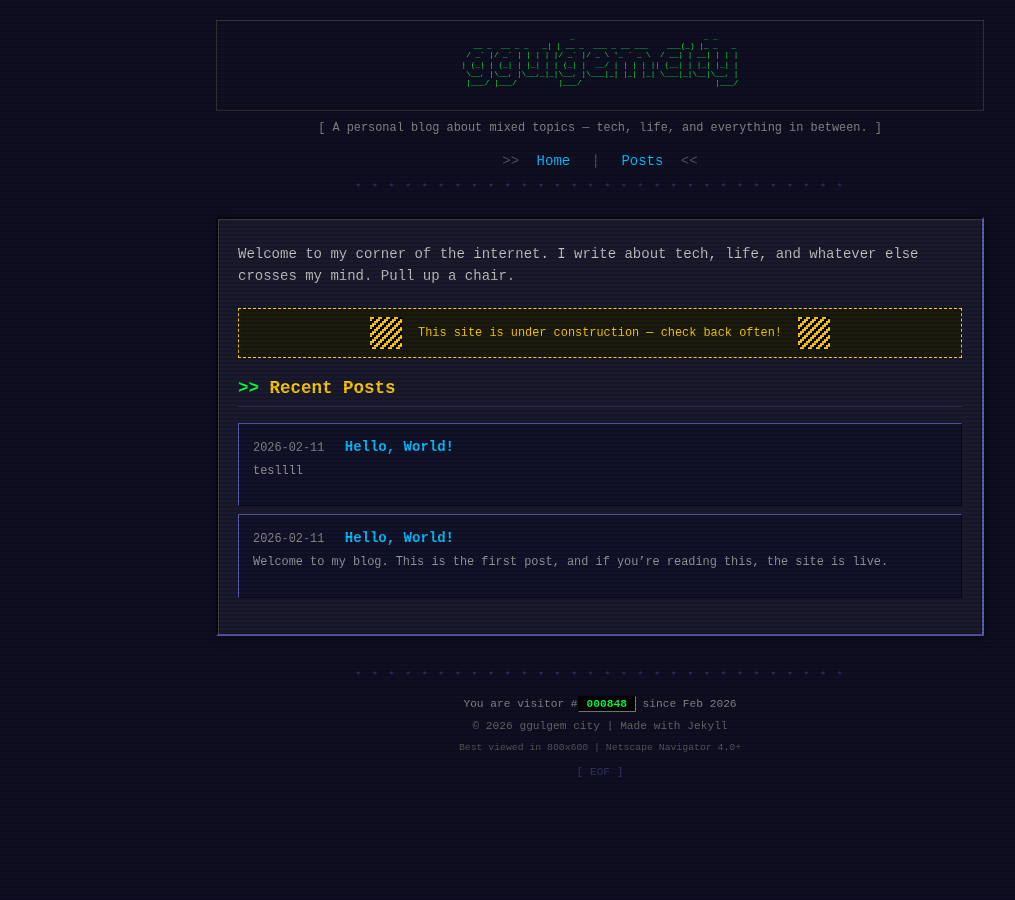
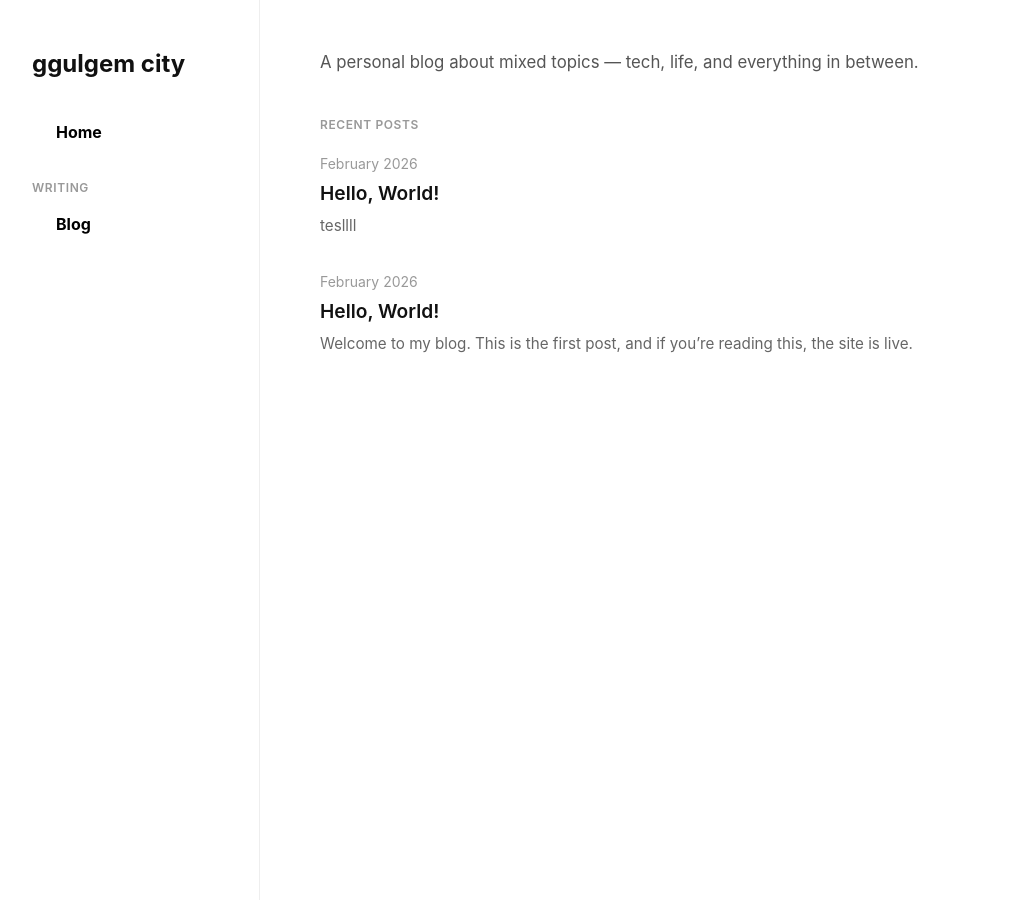
Before and after one commit to bennjung/myblog, a Jekyll site: the page built from index.html, in a window 1280 px wide. Shown: the whole page, without its empty margins (40-1055 px from the left). Built offline with Jekyll 4.4.1, drawn with Linux system fonts in a browser that asks for light colours.

Commit message:
Redesign blog UI to minimal sidebar layout
Replace retro Y2K dark theme with clean white minimal design featuring
left sidebar navigation and right content area.

Co-Authored-By: Claude Opus 4.6 <noreply@anthropic.com>

```diff
--- a/_includes/footer.html
+++ /dev/null
@@ -1,31 +0,0 @@
-<footer class="site-footer">
-  <div class="footer-rule">* * * * * * * * * * * * * * * * * * * * * * * * * * * * * *</div>
-  <div class="footer-inner">
-    <p class="visitor-counter">
-      You are visitor #<span class="counter-num" id="visitorCount">000847</span> since Feb 2026
-    </p>
-    <p class="footer-meta">
-      &copy; {{ site.time | date: '%Y' }} ggulgem city | Made with Jekyll
-    </p>
-    <p class="best-viewed">
-      Best viewed in 800x600 | Netscape Navigator 4.0+
-    </p>
-    <p class="footer-ascii">[ EOF ]</p>
-  </div>
-</footer>
-
-<script>
-  // Fake visitor counter that increments on each visit
-  (function() {
-    var count = localStorage.getItem('visitorCount');
-    if (!count) {
-      count = 847;
-    }
-    count = parseInt(count) + 1;
-    localStorage.setItem('visitorCount', count);
-    var el = document.getElementById('visitorCount');
-    if (el) {
-      el.textContent = String(count).padStart(6, '0');
-    }
-  })();
-</script>
--- a/_includes/header.html
+++ b/_includes/header.html
@@ -1,21 +1,26 @@
-<header class="site-header">
-  <div class="header-inner">
-    <pre class="ascii-title">
-                   _                            _ _
-  __ _  __ _ _   _| | __ _  ___ _ __ ___    ___(_) |_ _   _
- / _` |/ _` | | | | |/ _` |/ _ \ '_ ` _ \  / __| | __| | | |
-| (_| | (_| | |_| | | (_| |  __/ | | | | || (__| | |_| |_| |
- \__, |\__, |\__,_|_|\__, |\___|_| |_| |_| \___|_|\__|\__, |
- |___/ |___/         |___/                             |___/
-    </pre>
-    <p class="tagline">[ {{ site.description }} ]</p>
-    <nav class="main-nav">
-      <span class="nav-decoration">&gt;&gt;</span>
-      <a href="{{ '/' | relative_url }}">Home</a>
-      <span class="nav-separator">|</span>
-      <a href="{{ '/' | relative_url }}#posts">Posts</a>
-      <span class="nav-decoration">&lt;&lt;</span>
-    </nav>
-  </div>
-  <div class="header-rule">* * * * * * * * * * * * * * * * * * * * * * * * * * * * * *</div>
-</header>
+<aside class="sidebar" id="sidebar">
+  <a href="{{ '/' | relative_url }}" class="site-title">{{ site.title }}</a>
+
+  <button class="menu-toggle" id="menuToggle" aria-label="Toggle menu">&#9776;</button>
+
+  <nav>
+    <ul class="sidebar-nav">
+      <li><a href="{{ '/' | relative_url }}" {% if page.url == '/' %}class="active"{% endif %}>Home</a></li>
+    </ul>
+
+    <p class="nav-section-label">Writing</p>
+    <ul class="sidebar-nav">
+      <li><a href="{{ '/' | relative_url }}#posts" {% if page.url == '/' %}class="active"{% endif %}>Blog</a></li>
+      {% assign categories = site.posts | map: "categories" | flatten | uniq | sort %}
+      {% for category in categories %}
+      <li><a href="{{ '/' | relative_url }}#posts">{{ category }}</a></li>
+      {% endfor %}
+    </ul>
+  </nav>
+</aside>
+
+<script>
+  document.getElementById('menuToggle').addEventListener('click', function() {
+    document.getElementById('sidebar').classList.toggle('open');
+  });
+</script>
--- a/_layouts/default.html
+++ b/_layouts/default.html
@@ -5,17 +5,15 @@
   <meta name="viewport" content="width=device-width, initial-scale=1.0">
   <meta name="description" content="{{ site.description }}">
   <meta name="generator" content="Jekyll">
-  <title>{% if page.title %}{{ page.title }} | {% endif %}{{ site.title }}</title>
+  <title>{% if page.title and page.title != "Home" %}{{ page.title }} | {% endif %}{{ site.title }}</title>
   <link rel="stylesheet" href="{{ '/assets/css/style.css' | relative_url }}">
 </head>
 <body>
-  <div class="scanlines"></div>
-  <div class="container">
+  <div class="site-wrapper">
     {% include header.html %}
-    <main class="content-panel">
+    <main class="main-content">
       {{ content }}
     </main>
-    {% include footer.html %}
   </div>
 </body>
 </html>
--- a/assets/css/style.css
+++ b/assets/css/style.css
@@ -1,6 +1,5 @@
 /* ============================================
-   RETRO Y2K STYLESHEET
-   Best viewed in 800x600
+   MINIMAL BLOG STYLESHEET
    ============================================ */
 
 /* --- Reset --- */
@@ -12,213 +11,214 @@
 
 /* --- Base --- */
 html {
-  font-size: 14px;
+  font-size: 16px;
   scroll-behavior: smooth;
 }
 
 body {
-  font-family: "Courier New", Courier, monospace;
-  background-color: #0f0f23;
-  color: #c0c0c0;
-  line-height: 1.6;
+  font-family: -apple-system, BlinkMacSystemFont, "Segoe UI", Helvetica, Arial, sans-serif;
+  background-color: #fff;
+  color: #333;
+  line-height: 1.7;
   min-height: 100vh;
 }
 
-/* --- CRT Scanline Overlay --- */
-.scanlines {
-  pointer-events: none;
-  position: fixed;
-  top: 0;
-  left: 0;
-  width: 100%;
-  height: 100%;
-  z-index: 9999;
-  background: repeating-linear-gradient(
-    to bottom,
-    transparent,
-    transparent 2px,
-    rgba(0, 0, 0, 0.15) 2px,
-    rgba(0, 0, 0, 0.15) 4px
-  );
+/* --- Layout --- */
+.site-wrapper {
+  display: flex;
+  min-height: 100vh;
+  max-width: 1200px;
+  margin: 0 auto;
 }
 
-/* --- Container --- */
-.container {
-  max-width: 800px;
-  margin: 0 auto;
-  padding: 20px 16px;
+/* --- Sidebar --- */
+.sidebar {
+  width: 260px;
+  flex-shrink: 0;
+  padding: 48px 40px 48px 32px;
+  position: sticky;
+  top: 0;
+  height: 100vh;
+  overflow-y: auto;
+  border-right: 1px solid #eee;
 }
 
-/* --- Header --- */
-.site-header {
-  text-align: center;
-  margin-bottom: 20px;
+.site-title {
+  font-size: 1.5rem;
+  font-weight: 700;
+  color: #111;
+  text-decoration: none;
+  display: block;
+  margin-bottom: 40px;
+  line-height: 1.3;
 }
 
-.ascii-title {
-  color: #00ff41;
-  font-size: 0.55rem;
-  line-height: 1.2;
-  overflow-x: auto;
-  white-space: pre;
+.site-title:hover {
+  color: #111;
+}
+
+.sidebar-nav {
+  list-style: none;
+  margin-bottom: 32px;
+}
+
+.sidebar-nav li {
   margin-bottom: 8px;
 }
 
-.tagline {
-  color: #888;
-  font-size: 0.85rem;
-  margin-bottom: 12px;
+.sidebar-nav a {
+  color: #333;
+  text-decoration: none;
+  font-size: 1rem;
+  font-weight: 500;
+  transition: color 0.15s;
 }
 
-.main-nav {
-  margin-bottom: 8px;
+.sidebar-nav a:hover {
+  color: #000;
 }
 
-.main-nav a {
-  color: #00bfff;
-  text-decoration: none;
-  padding: 2px 8px;
-  border: 1px solid transparent;
+.sidebar-nav a.active {
+  font-weight: 700;
+  color: #000;
 }
 
-.main-nav a:hover {
-  color: #ff6600;
-  text-decoration: underline;
-  border-color: #ff6600;
+.nav-section-label {
+  font-size: 0.75rem;
+  font-weight: 600;
+  color: #999;
+  text-transform: uppercase;
+  letter-spacing: 0.05em;
+  margin-bottom: 12px;
+  margin-top: 8px;
 }
 
-.nav-separator {
-  color: #555;
-  margin: 0 4px;
-}
-
-.nav-decoration {
-  color: #555;
-}
-
-.header-rule {
-  color: #333366;
-  font-size: 0.75rem;
-  letter-spacing: 2px;
-  overflow: hidden;
-}
-
-/* --- Content Panel --- */
-.content-panel {
-  border: 2px solid #333366;
-  border-style: inset;
-  background-color: #1a1a2e;
-  padding: 24px 20px;
-  margin-bottom: 20px;
-  box-shadow:
-    inset 1px 1px 0 #444,
-    inset -1px -1px 0 #111,
-    2px 2px 8px rgba(0, 0, 0, 0.5);
+/* --- Main Content --- */
+.main-content {
+  flex: 1;
+  min-width: 0;
+  padding: 48px 40px 48px 60px;
+  max-width: 720px;
 }
 
 /* --- Typography --- */
 h1, h2, h3, h4 {
-  color: #ffcc00;
-  font-weight: bold;
+  color: #111;
+  font-weight: 700;
+  line-height: 1.3;
+}
+
+h1 {
+  font-size: 1.75rem;
+  margin-bottom: 8px;
+}
+
+h2 {
+  font-size: 1.35rem;
   margin-bottom: 12px;
 }
 
-h1 { font-size: 1.5rem; }
-h2 { font-size: 1.25rem; }
-h3 { font-size: 1.1rem; }
+h3 {
+  font-size: 1.15rem;
+  margin-bottom: 10px;
+}
 
 p {
-  margin-bottom: 12px;
+  margin-bottom: 24px;
+  font-size: 1.05rem;
+  color: #333;
 }
 
 a {
-  color: #00bfff;
+  color: #333;
   text-decoration: underline;
 }
 
 a:hover {
-  color: #ff6600;
-}
-
-a:visited {
-  color: #9a7dd8;
+  color: #000;
 }
 
 strong {
-  color: #e0e0e0;
+  font-weight: 700;
+  color: #111;
+}
+
+em {
+  font-style: italic;
 }
 
 code {
-  background-color: #0f0f23;
-  color: #00ff41;
-  padding: 1px 6px;
-  border: 1px solid #333;
+  background-color: #f5f5f5;
+  color: #333;
+  padding: 2px 6px;
+  border-radius: 3px;
   font-size: 0.9em;
+  font-family: "SFMono-Regular", Consolas, "Liberation Mono", Menlo, monospace;
 }
 
 pre {
-  background-color: #0f0f23;
-  border: 1px solid #333;
-  padding: 12px;
+  background-color: #f5f5f5;
+  padding: 16px;
   overflow-x: auto;
-  margin-bottom: 12px;
+  margin-bottom: 24px;
+  border-radius: 4px;
+  line-height: 1.5;
 }
 
 pre code {
-  border: none;
+  background: none;
   padding: 0;
+  border-radius: 0;
 }
 
 blockquote {
-  border-left: 3px solid #333366;
-  padding-left: 12px;
-  color: #999;
-  margin-bottom: 12px;
+  border-left: 3px solid #ddd;
+  padding-left: 16px;
+  color: #666;
+  margin-bottom: 24px;
   font-style: italic;
 }
 
 ul, ol {
-  margin-left: 20px;
-  margin-bottom: 12px;
+  margin-left: 24px;
+  margin-bottom: 24px;
 }
 
 li {
-  margin-bottom: 4px;
+  margin-bottom: 6px;
 }
 
 hr {
   border: none;
-  border-top: 1px dashed #333366;
-  margin: 20px 0;
+  border-top: 1px solid #eee;
+  margin: 32px 0;
 }
 
 img {
   max-width: 100%;
   height: auto;
-  border: 2px solid #333366;
-  image-rendering: pixelated;
 }
 
 /* --- Home Page --- */
 .home-intro {
-  margin-bottom: 20px;
+  margin-bottom: 40px;
 }
 
 .home-intro .intro-text {
-  color: #c0c0c0;
+  font-size: 1.05rem;
+  color: #555;
+  line-height: 1.7;
 }
 
 .section-heading {
-  color: #ffcc00;
-  font-size: 1.25rem;
-  margin-bottom: 16px;
-  padding-bottom: 4px;
-  border-bottom: 1px solid #333366;
-}
-
-.section-heading::before {
-  content: ">> ";
-  color: #00ff41;
+  font-size: 0.75rem;
+  font-weight: 600;
+  color: #999;
+  text-transform: uppercase;
+  letter-spacing: 0.05em;
+  margin-bottom: 20px;
+  padding-bottom: 0;
+  border-bottom: none;
 }
 
 /* --- Post Listing --- */
@@ -228,234 +228,176 @@ img {
 }
 
 .post-list-item {
-  border: 1px solid #333366;
-  border-style: outset;
-  padding: 12px 14px;
-  margin-bottom: 8px;
-  background-color: #12122a;
-  transition: border-color 0.2s;
-}
-
-.post-list-item:hover {
-  border-color: #00bfff;
-  background-color: #1a1a35;
+  margin-bottom: 32px;
 }
 
 .post-list-date {
-  color: #888;
-  font-size: 0.85rem;
-  margin-right: 12px;
-  white-space: nowrap;
+  color: #999;
+  font-size: 0.875rem;
+  display: block;
+  margin-bottom: 4px;
 }
 
 .post-list-link {
-  color: #00bfff;
+  color: #111;
   text-decoration: none;
-  font-weight: bold;
+  font-size: 1.2rem;
+  font-weight: 600;
+  line-height: 1.4;
 }
 
 .post-list-link:hover {
-  color: #ff6600;
-  text-decoration: underline;
+  color: #555;
 }
 
 .post-list-excerpt {
-  color: #999;
-  font-size: 0.85rem;
-  margin-top: 4px;
+  color: #666;
+  font-size: 0.95rem;
+  margin-top: 6px;
+  line-height: 1.6;
 }
 
 .no-posts {
-  color: #666;
+  color: #999;
   font-style: italic;
 }
 
 /* --- Single Post --- */
 .post-header {
-  margin-bottom: 20px;
+  margin-bottom: 40px;
 }
 
 .post-title {
-  color: #ffcc00;
-  font-size: 1.5rem;
+  color: #111;
+  font-size: 1.75rem;
+  font-weight: 700;
   margin-bottom: 8px;
+  line-height: 1.3;
 }
 
 .post-meta {
-  color: #888;
-  font-size: 0.85rem;
-}
-
-.meta-label {
-  color: #00ff41;
-}
-
-.meta-sep {
-  color: #555;
-  margin: 0 6px;
-}
-
-.post-rule {
-  color: #333366;
-  font-size: 0.85rem;
-  margin: 12px 0;
+  color: #999;
+  font-size: 0.9rem;
 }
 
 .post-content {
-  margin-bottom: 24px;
+  margin-bottom: 40px;
 }
 
 .post-content h2 {
-  margin-top: 24px;
+  margin-top: 36px;
 }
 
 .post-content h3 {
-  margin-top: 20px;
+  margin-top: 28px;
 }
 
 .post-footer {
-  margin-top: 20px;
+  margin-top: 40px;
+  padding-top: 24px;
+  border-top: 1px solid #eee;
 }
 
 .post-nav a {
-  color: #00bfff;
+  color: #333;
   text-decoration: none;
+  font-size: 0.95rem;
 }
 
 .post-nav a:hover {
-  color: #ff6600;
+  color: #000;
   text-decoration: underline;
 }
 
-.last-updated {
-  color: #666;
-  font-size: 0.75rem;
-  margin-top: 8px;
-}
-
-/* --- Footer --- */
-.site-footer {
-  text-align: center;
-  padding: 12px 0;
-  font-size: 0.8rem;
-}
-
-.footer-rule {
-  color: #333366;
-  font-size: 0.75rem;
-  letter-spacing: 2px;
-  margin-bottom: 12px;
-  overflow: hidden;
-}
-
-.footer-inner p {
-  margin-bottom: 4px;
-}
-
-.visitor-counter {
-  color: #888;
-}
-
-.counter-num {
-  color: #00ff41;
-  font-weight: bold;
-  border: 1px inset #333;
-  background-color: #000;
-  padding: 1px 8px;
-}
-
-.footer-meta {
-  color: #666;
-}
-
-.best-viewed {
-  color: #555;
-  font-size: 0.7rem;
-}
-
-.footer-ascii {
-  color: #333366;
-  margin-top: 8px;
-}
-
-/* --- Under Construction Banner --- */
-.construction-banner {
-  text-align: center;
-  margin-bottom: 16px;
+/* --- Mobile Menu Toggle --- */
+.menu-toggle {
+  display: none;
+  background: none;
+  border: none;
+  font-size: 1.5rem;
+  cursor: pointer;
+  color: #333;
   padding: 8px;
-  border: 1px dashed #ffcc00;
-  background-color: #1a1a0e;
-}
-
-.construction-banner img {
-  height: 32px;
-  width: auto;
-  vertical-align: middle;
-  border: none;
-  image-rendering: pixelated;
-}
-
-.construction-banner span {
-  color: #ffcc00;
-  margin: 0 8px;
-  font-size: 0.85rem;
 }
 
 /* --- Responsive --- */
-@media (max-width: 600px) {
-  html {
-    font-size: 13px;
+@media (max-width: 768px) {
+  .site-wrapper {
+    flex-direction: column;
   }
 
-  .ascii-title {
-    font-size: 0.35rem;
+  .sidebar {
+    width: 100%;
+    height: auto;
+    position: relative;
+    border-right: none;
+    border-bottom: 1px solid #eee;
+    padding: 20px 24px;
+    display: flex;
+    flex-wrap: wrap;
+    align-items: center;
+    gap: 0;
   }
 
-  .container {
-    padding: 12px 8px;
+  .site-title {
+    margin-bottom: 0;
+    margin-right: auto;
+    font-size: 1.25rem;
   }
 
-  .content-panel {
-    padding: 16px 12px;
+  .menu-toggle {
+    display: block;
   }
 
-  .post-list-item {
-    padding: 10px;
+  .sidebar-nav,
+  .nav-section-label {
+    display: none;
+    width: 100%;
+  }
+
+  .sidebar.open .sidebar-nav,
+  .sidebar.open .nav-section-label {
+    display: block;
+    margin-top: 16px;
+  }
+
+  .main-content {
+    padding: 32px 24px;
   }
 }
 
-/* --- Syntax Highlighting (Rouge) --- */
+/* --- Syntax Highlighting --- */
 .highlight {
-  background-color: #0f0f23;
-  border: 1px solid #333;
-  padding: 12px;
-  margin-bottom: 12px;
+  background-color: #f5f5f5;
+  padding: 16px;
+  margin-bottom: 24px;
   overflow-x: auto;
+  border-radius: 4px;
 }
 
 .highlight .c,
 .highlight .cm,
 .highlight .c1,
-.highlight .cs { color: #666; font-style: italic; }
+.highlight .cs { color: #998; font-style: italic; }
 .highlight .k,
 .highlight .kd,
 .highlight .kn,
 .highlight .kp,
-.highlight .kr { color: #cc7832; }
+.highlight .kr { color: #d73a49; }
 .highlight .s,
 .highlight .s1,
 .highlight .s2,
 .highlight .sb,
 .highlight .sc,
-.highlight .sh { color: #6a8759; }
+.highlight .sh { color: #032f62; }
 .highlight .nb,
 .highlight .ni,
-.highlight .ne { color: #00bfff; }
+.highlight .ne { color: #005cc5; }
 .highlight .nf,
-.highlight .nx { color: #ffc66d; }
+.highlight .nx { color: #6f42c1; }
 .highlight .nn,
-.highlight .nc { color: #ffcc00; }
+.highlight .nc { color: #22863a; }
 .highlight .mi,
-.highlight .mf { color: #6897bb; }
+.highlight .mf { color: #005cc5; }
 .highlight .o,
-.highlight .ow { color: #c0c0c0; }
+.highlight .ow { color: #d73a49; }
--- a/index.html
+++ b/index.html
@@ -4,13 +4,7 @@ title: Home
 ---
 
 <div class="home-intro">
-  <p class="intro-text">Welcome to my corner of the internet. I write about tech, life, and whatever else crosses my mind. Pull up a chair.</p>
-</div>
-
-<div class="construction-banner">
-  <img src="{{ '/assets/images/construction.gif' | relative_url }}" alt="Under Construction">
-  <span>This site is under construction — check back often!</span>
-  <img src="{{ '/assets/images/construction.gif' | relative_url }}" alt="Under Construction">
+  <p class="intro-text">{{ site.description }}</p>
 </div>
 
 <section id="posts">
@@ -20,15 +14,15 @@ title: Home
   <ul class="post-list">
     {% for post in site.posts %}
     <li class="post-list-item">
-      <span class="post-list-date">{{ post.date | date: "%Y-%m-%d" }}</span>
+      <span class="post-list-date">{{ post.date | date: "%B %Y" }}</span>
       <a class="post-list-link" href="{{ post.url | relative_url }}">{{ post.title }}</a>
       {% if post.excerpt %}
-      <p class="post-list-excerpt">{{ post.excerpt | strip_html | truncatewords: 25 }}</p>
+      <p class="post-list-excerpt">{{ post.excerpt | strip_html | truncatewords: 30 }}</p>
       {% endif %}
     </li>
     {% endfor %}
   </ul>
   {% else %}
-  <p class="no-posts">No posts yet. The webmaster is working on it...</p>
+  <p class="no-posts">No posts yet.</p>
   {% endif %}
 </section>
```
Also changed, not shown: _layouts/post.html (+2 -11 lines).
